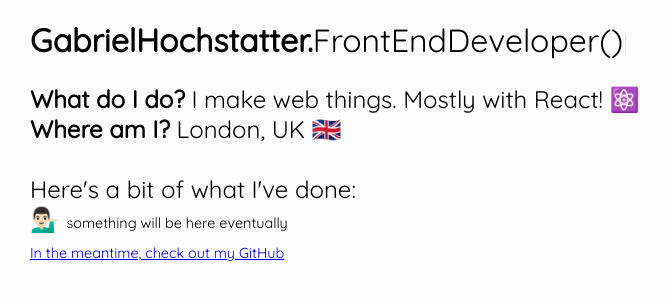
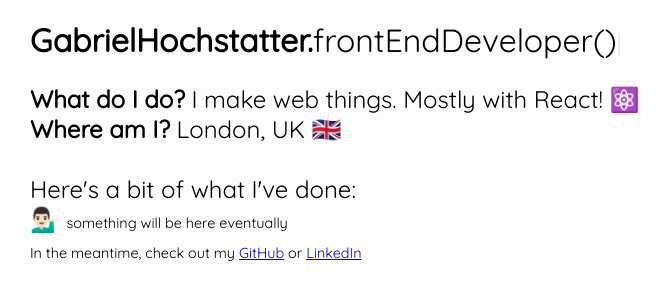
Before and after one commit to gabrielhochstatter/portfolio, a React (Create React App) app: page / in a window 1280 px wide. Shown: the top 300 px of the page, without its empty margins (0-671 px from the left). Built offline with nearby package versions, Linux system fonts and the light colour scheme.

Commit message:
add linkedin link

```diff
--- a/src/App.js
+++ b/src/App.js
@@ -9,7 +9,7 @@
 
   componentDidMount () {
     const headerOptions = {
-      strings: [`<b>GabrielHochstatter^200.</b>FrontEnd^75Developer^100(^100)`],
+      strings: [`<b>GabrielHochstatter^200.</b>frontEnd^75Developer^100(^100)`],
       typeSpeed: 30,
       showCursor: true,
       // onComplete: this.showRestOfCV
@@ -25,7 +25,9 @@
         <br>
         💁🏻‍♂️ <small>something will be here eventually
         <br>
-        <a href='https://github.com/gabrielhochstatter'>In the meantime, check out my GitHub</a>
+        In the meantime, check out my
+        <a href='https://github.com/gabrielhochstatter'>GitHub</a> or
+        <a href='https://www.linkedin.com/in/gabriel-hochstatter/'>LinkedIn</a>
         </small>
       `],
       typeSpeed: 0,
```
